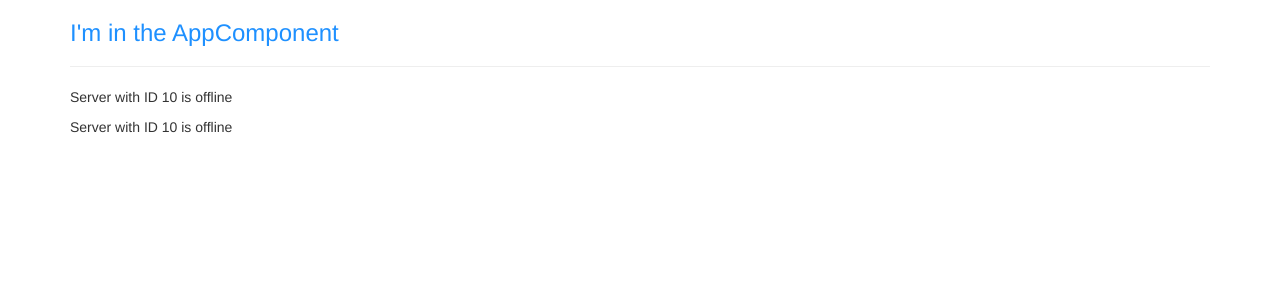
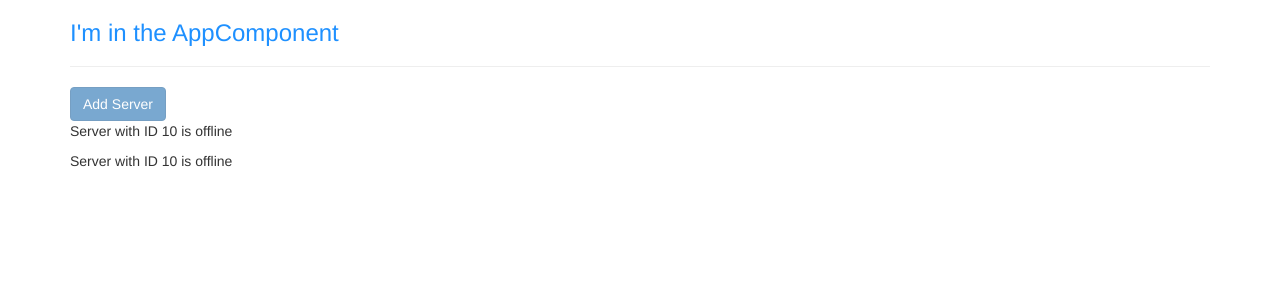
Before and after one commit to tunggvu/udemy-app, an Angular app: page / in a window 1280 px wide. Shown: the top 300 px of the page. Built offline with nearby package versions, Linux system fonts and the light colour scheme.

Commit message:
properties binding

```diff
--- a/src/app/servers/servers.component.html
+++ b/src/app/servers/servers.component.html
@@ -1,2 +1,3 @@
+<button type="button" class="btn btn-primary" [disabled]="allowNewServer">Add Server</button>
 <app-server></app-server>
 <app-server></app-server>
--- a/src/app/servers/servers.component.ts
+++ b/src/app/servers/servers.component.ts
@@ -6,8 +6,13 @@
   styleUrls: ['./servers.component.css']
 })
 export class ServersComponent implements OnInit {
+  allowNewServer = false;
 
-  constructor() { }
+  constructor() {
+    setTimeout(() => {
+      this.allowNewServer = true;
+    }, 2000);
+  }
 
   ngOnInit() {
   }
```
